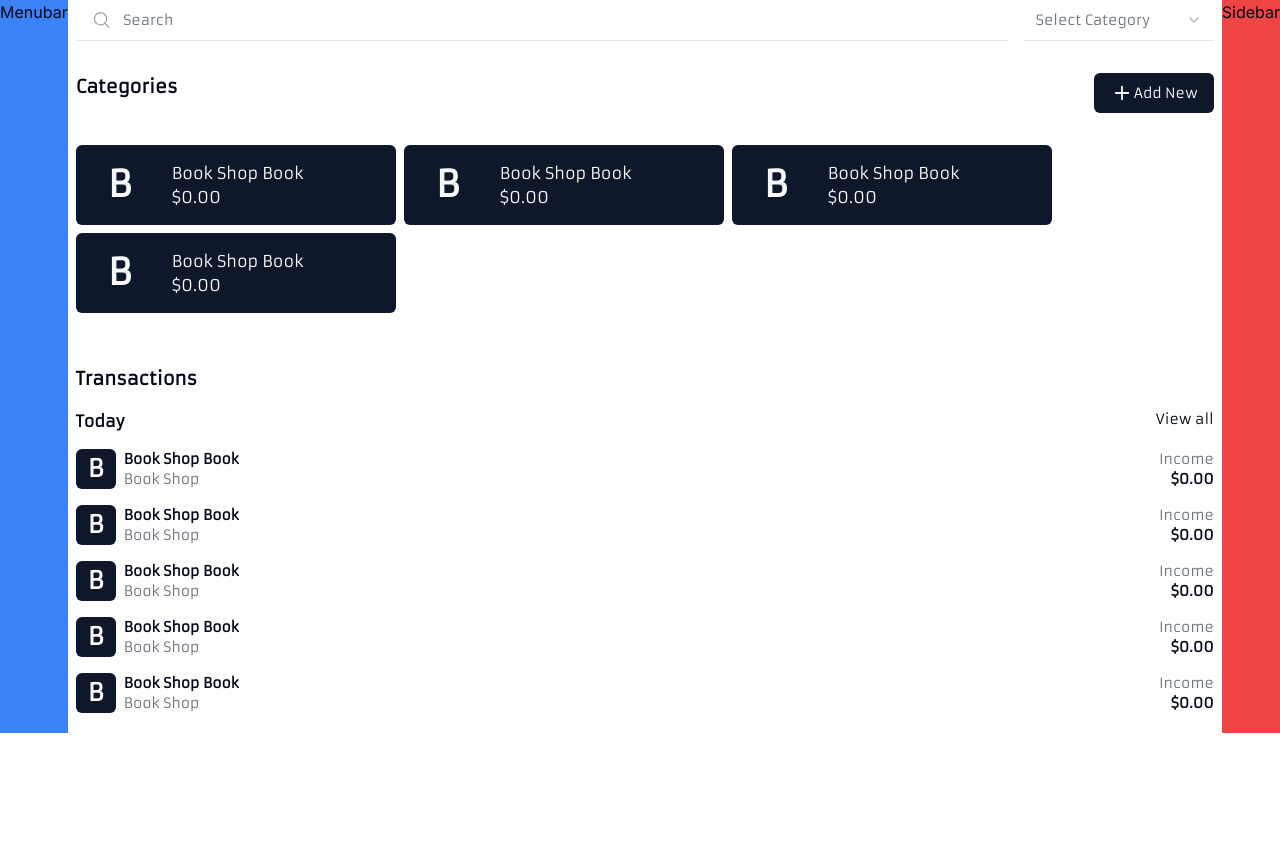
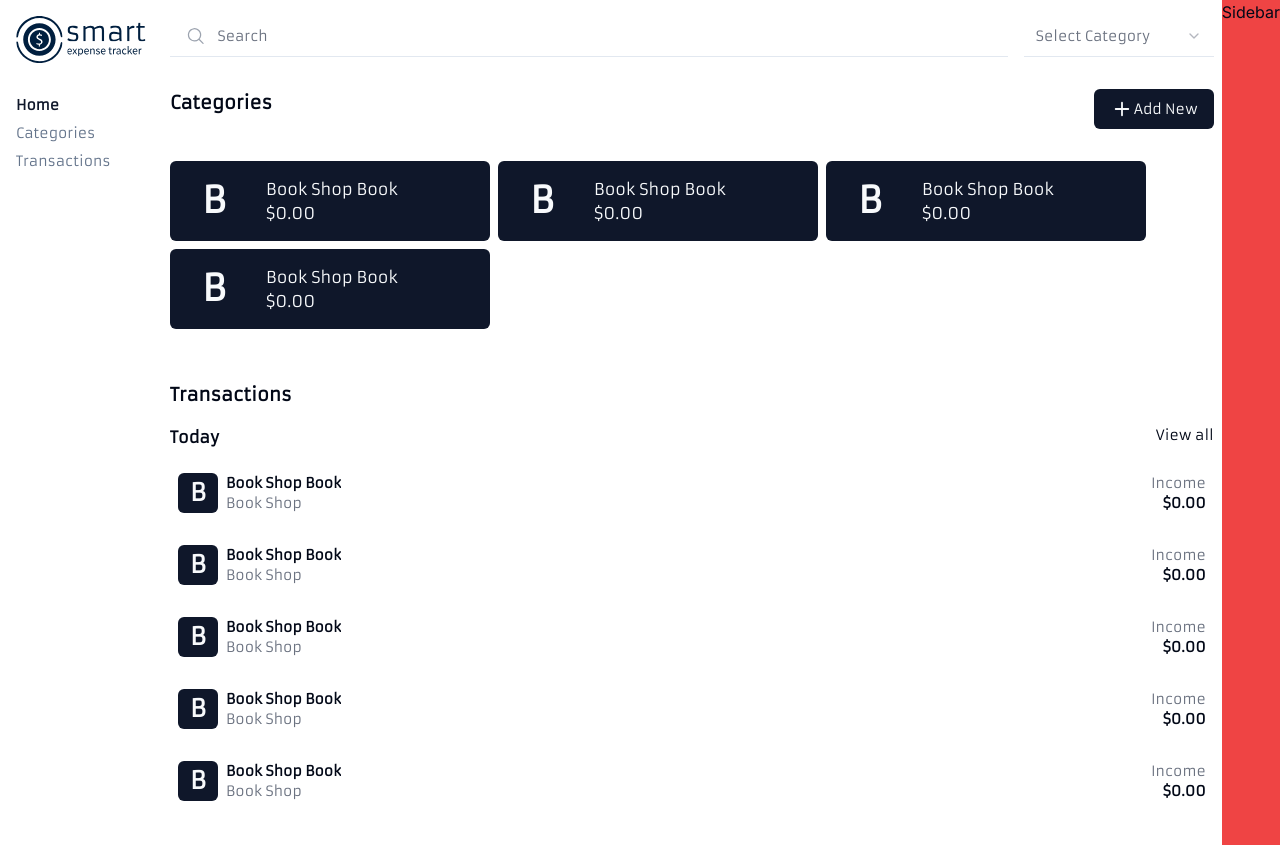
Before and after one commit to Rashad-Stack/expense_tracker, a Next.js app: page / in a window 1280 px wide. Before the commit the page ends 800 px from the top, so only its background shows below. Built offline with nearby package versions, Linux system fonts and the light colour scheme.

Commit message:
Update layout and Menubar components

```diff
--- /dev/null
+++ b/app/(root)/categories/[id]/page.tsx
@@ -0,0 +1,3 @@
+export default function CategoryDetailsPage() {
+  return <div>CategoryDetailsPage</div>;
+}
--- /dev/null
+++ b/app/(root)/categories/page.tsx
@@ -0,0 +1,3 @@
+export default function CategoryPage() {
+  return <div>CategoryPage</div>;
+}
--- a/app/(root)/layout.tsx
+++ b/app/(root)/layout.tsx
@@ -13,7 +13,7 @@ export default function RootLayout({
     <div className="wrapper grid min-h-screen grid-rows-[auto_1fr] gap-2 md:grid-cols-[auto_1fr] lg:grid-cols-[auto_1fr_auto]">
       <Header />
       <Menubar />
-      <main className="space-y-8 max-lg:col-span-2 max-md:col-span-3">
+      <main className="space-y-8 py-4 max-lg:col-span-2 max-md:col-span-3">
         <section className="flex flex-wrap items-center justify-between gap-4">
           <Search />
           <CategoryFilter />
--- /dev/null
+++ b/app/(root)/transactions/[id]/page.tsx
@@ -0,0 +1,3 @@
+export default function TransactionDetailsPage() {
+  return <div>TransactionDetailsPage</div>;
+}
--- /dev/null
+++ b/app/(root)/transactions/page.tsx
@@ -0,0 +1,3 @@
+export default function TransactionsPage() {
+  return <div>TransactionsPage</div>;
+}
--- a/components/shared/Menubar.tsx
+++ b/components/shared/Menubar.tsx
@@ -1,3 +1,19 @@
+import Image from "next/image";
+import Link from "next/link";
+import NavItems from "./NavItems";
+
 export default function Menubar() {
-  return <div className="bg-blue-500 max-md:hidden">Menubar</div>;
+  return (
+    <aside className="space-y-8 p-4 max-md:hidden">
+      <Link href="/">
+        <Image
+          src="/assets/svg/logo-no-background.svg"
+          alt="logo"
+          width="130"
+          height="50"
+        />
+      </Link>
+      <NavItems />
+    </aside>
+  );
 }
--- /dev/null
+++ b/components/shared/NavItems.tsx
@@ -0,0 +1,26 @@
+"use client";
+
+import { menu } from "@/constant";
+import Link from "next/link";
+import { usePathname } from "next/navigation";
+
+export default function NavItems() {
+  const pathName = usePathname();
+  return (
+    <nav>
+      <ul className="flex flex-col gap-2">
+        {menu.map((item) => {
+          const isActive = pathName === item.path;
+          return (
+            <li
+              key={item.name}
+              className={`${isActive ? "font-semibold text-primary" : "text-slate-500"} text-sm`}
+            >
+              <Link href={item.path}>{item.name}</Link>
+            </li>
+          );
+        })}
+      </ul>
+    </nav>
+  );
+}
--- a/components/shared/TransactionCard.tsx
+++ b/components/shared/TransactionCard.tsx
@@ -3,7 +3,7 @@ import Link from "next/link";
 export default function TransactionCard() {
   return (
     <Link href="/">
-      <div className="flex flex-col gap-2">
+      <div className="flex flex-col gap-2 rounded-md px-2 py-2 transition-all hover:bg-slate-100">
         <div className="flex justify-between">
           <div className="flex gap-2">
             <div className="flex h-10 w-10 items-center justify-center rounded-md bg-primary">
--- /dev/null
+++ b/constant/index.ts
@@ -0,0 +1,14 @@
+export const menu = [
+  {
+    name: "Home",
+    path: "/",
+  },
+  {
+    name: "Categories",
+    path: "/categories",
+  },
+  {
+    name: "Transactions",
+    path: "/transactions",
+  },
+];
```
